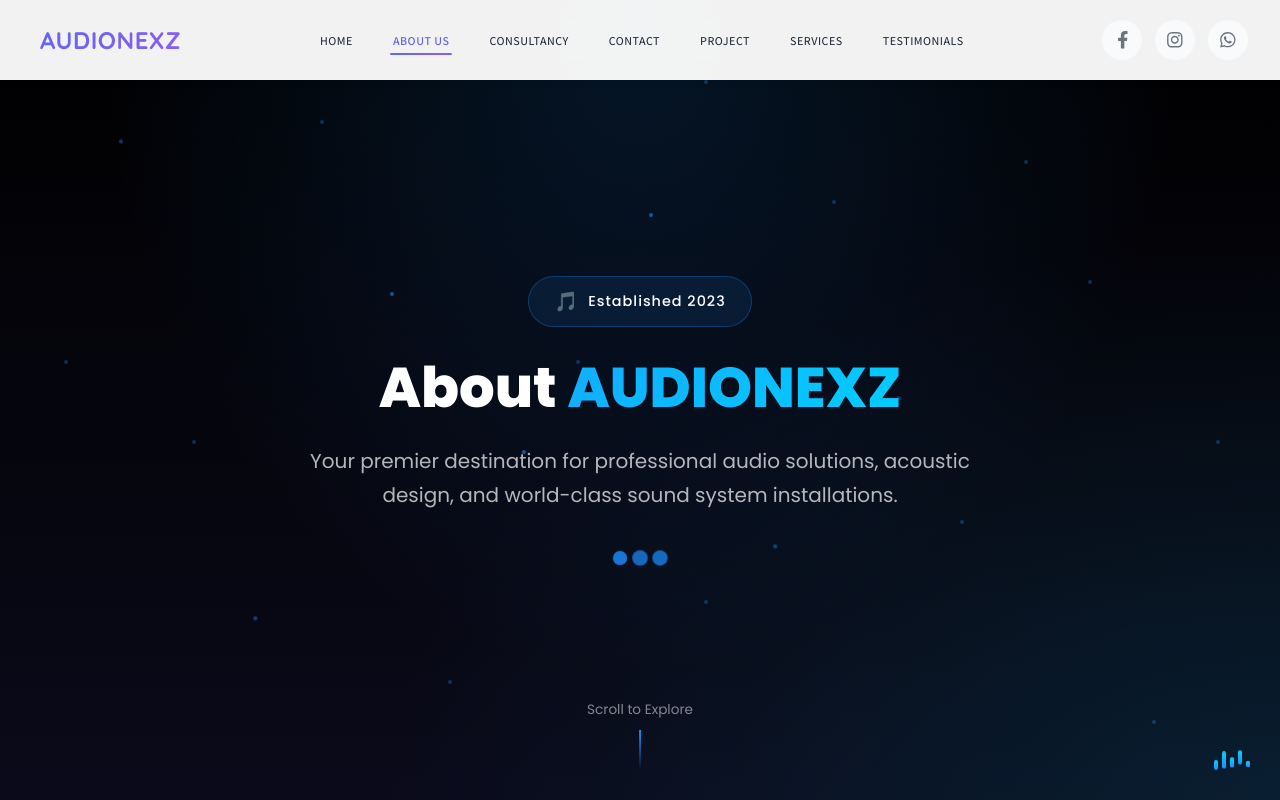
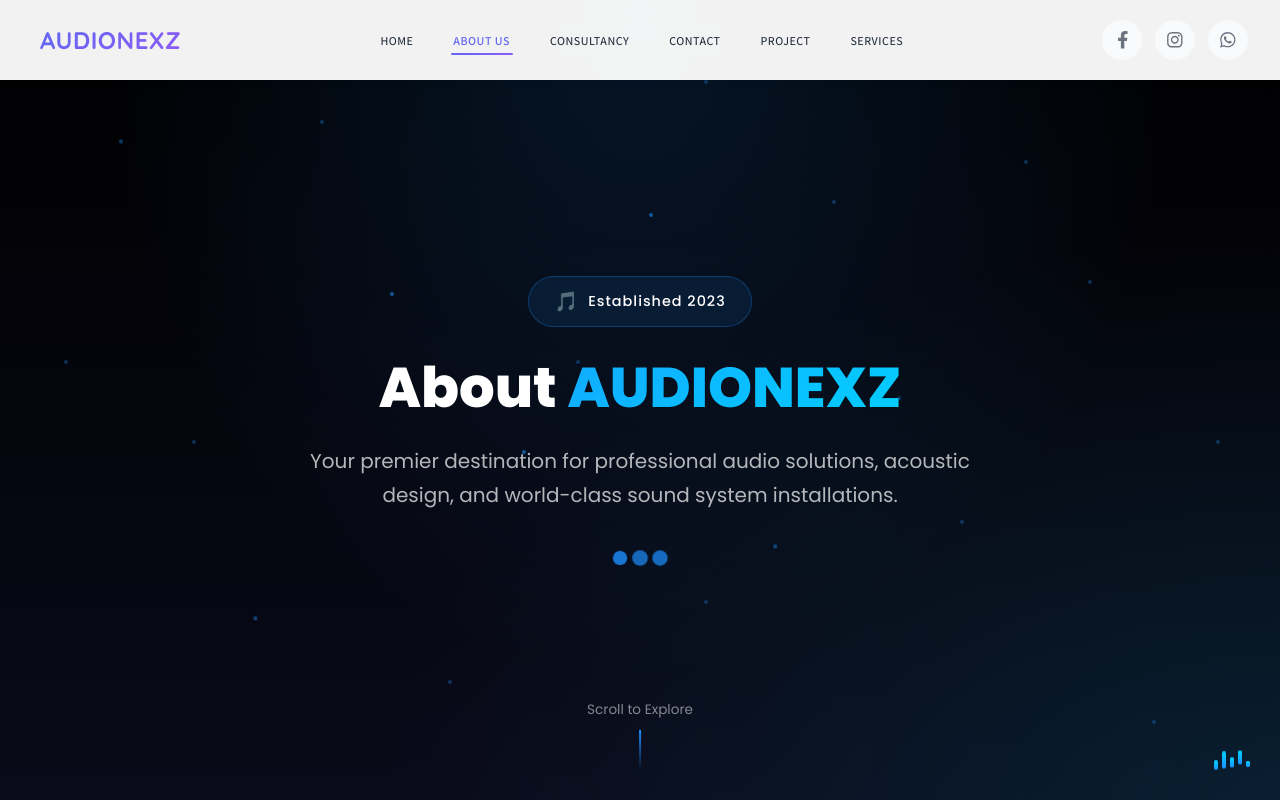
Before and after one commit to Shubhamzio/audionexz-cicd, a React (Vite) app: page /audionexz-cicd/about in a window 1280 px wide. Shown: the top 800 px of the page. Built offline with nearby package versions, Linux system fonts and the light colour scheme.

Commit message:
Origin main push

```diff
--- a/src/components/Navbar/Navbar.jsx
+++ b/src/components/Navbar/Navbar.jsx
@@ -38,7 +38,7 @@ const Navbar = () => {
     { name: 'CONTACT', path: '/contact' },
     { name: 'PROJECT', path: '/projects' },
     { name: 'SERVICES', path: '/services' },
-    { name: 'TESTIMONIALS', path: '/testimonials' }
+
   ];
 
   const socialLinks = [
```
